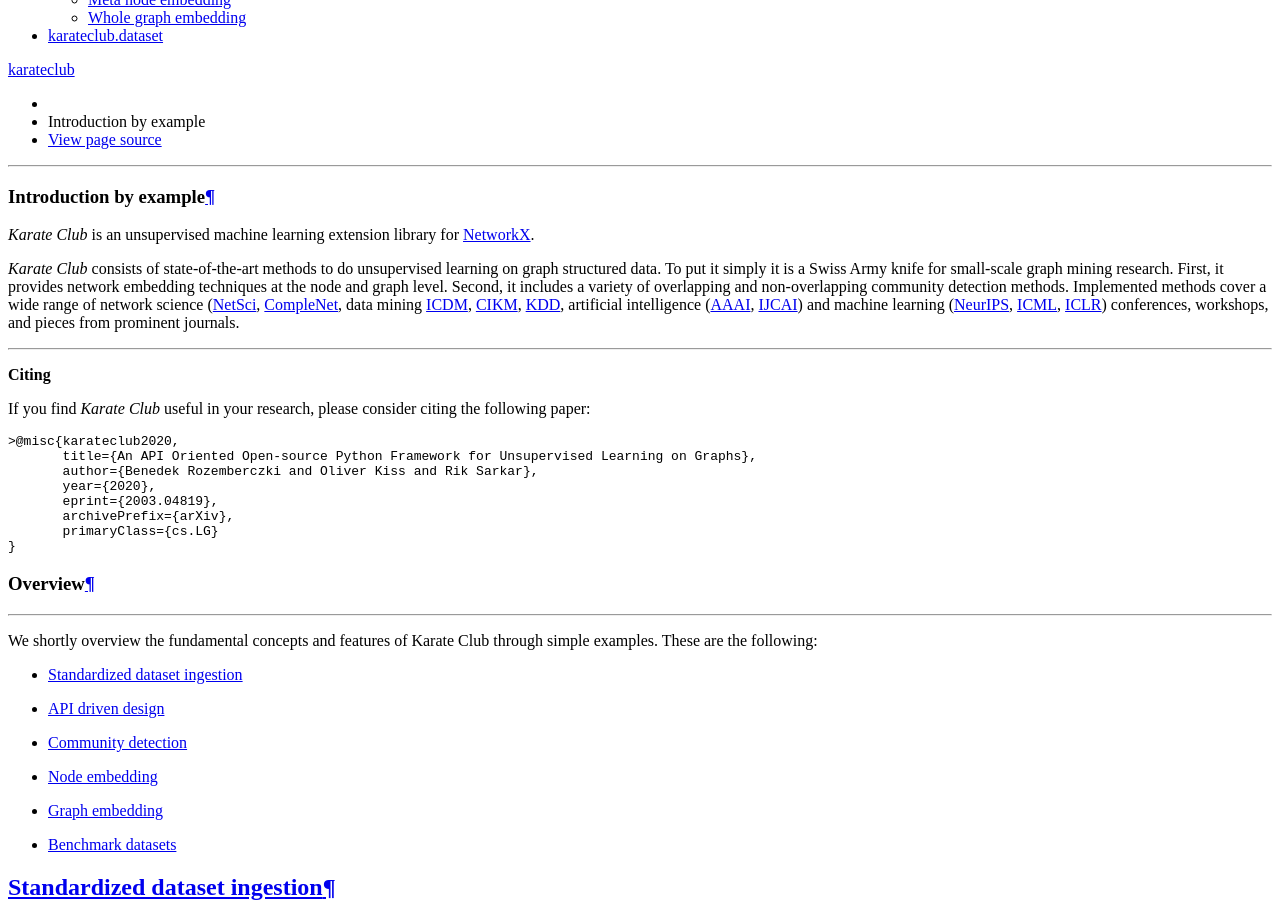
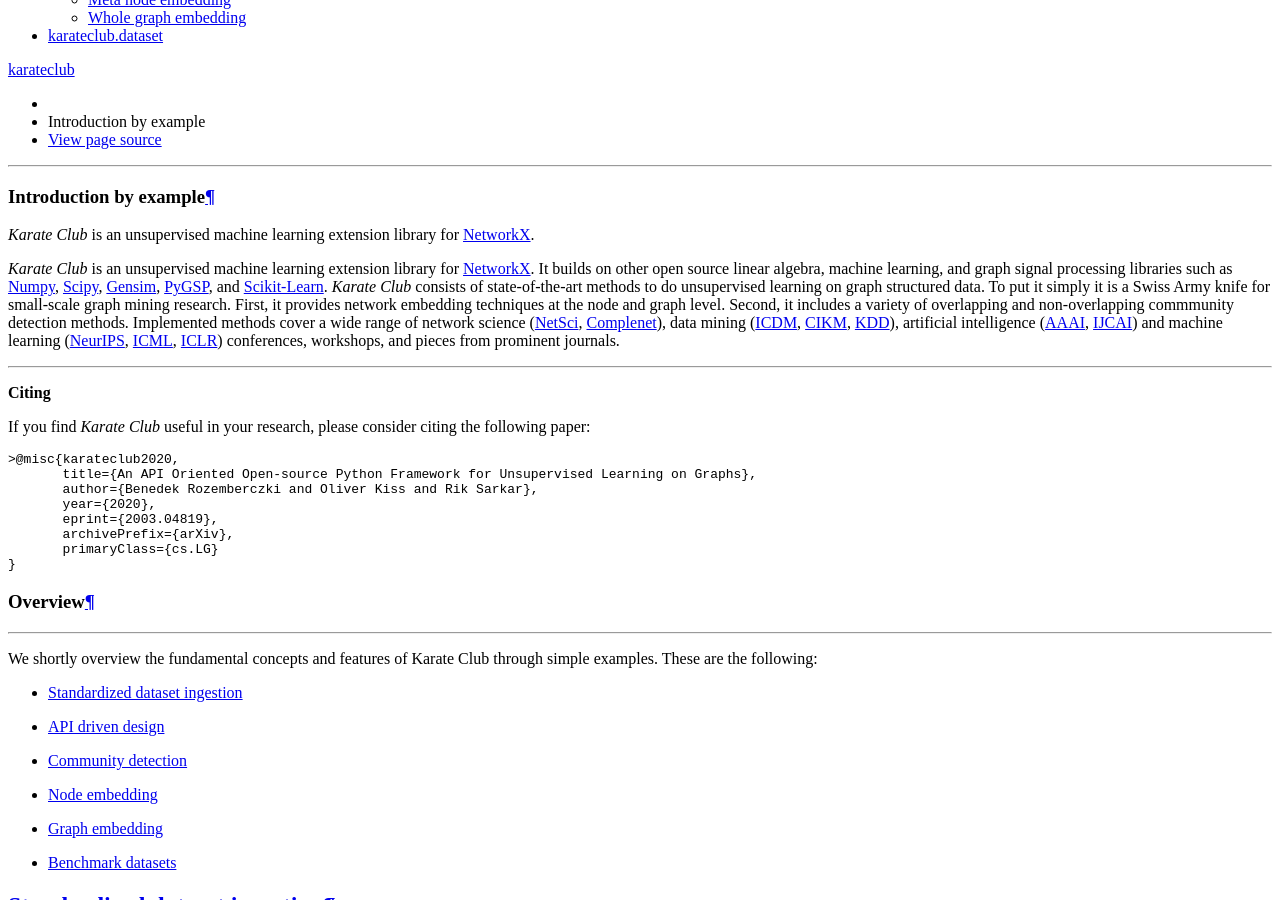
Before and after one commit to benedekrozemberczki/karateclub, a Sphinx documentation site: the page built from docs/source/notes/introduction.rst, in a window 1280 px wide and 900 px high, scrolled down 920 px. Built offline with Sphinx 7.4.7 and the Read the Docs theme 2.0.0, drawn with Linux system fonts in a browser that asks for light colours; pages that are not in the unit, such as notebooks, are missing from menus.

Commit message:
Docs fix.

```diff
--- a/docs/source/notes/introduction.rst
+++ b/docs/source/notes/introduction.rst
@@ -4,7 +4,7 @@
 *Karate Club* is an unsupervised machine learning extension library for `NetworkX <https://networkx.github.io/>`_.
 
 
-*Karate Club* consists of state-of-the-art methods to do unsupervised learning on graph structured data. To put it simply it is a Swiss Army knife for small-scale graph mining research. First, it provides network embedding techniques at the node and graph level. Second, it includes a variety of overlapping and non-overlapping community detection methods. Implemented methods cover a wide range of network science (`NetSci <https://netscisociety.net/home>`_, `CompleNet <https://complenet.weebly.com/>`_, data mining `ICDM <http://icdm2019.bigke.org/>`_, `CIKM <http://www.cikm2019.net/>`_, `KDD <https://www.kdd.org/kdd2020/>`_, artificial intelligence (`AAAI <http://www.aaai.org/Conferences/conferences.php>`_, `IJCAI <https://www.ijcai.org/>`_) and machine learning (`NeurIPS <https://nips.cc/>`_, `ICML <https://icml.cc/>`_, `ICLR <https://iclr.cc/>`_) conferences, workshops, and pieces from prominent journals.
+*Karate Club* is an unsupervised machine learning extension library for `NetworkX <https://networkx.github.io/>`_. It builds on other open source linear algebra, machine learning, and graph signal processing libraries such as `Numpy <https://numpy.org/>`_, `Scipy <https://www.scipy.org/>`_, `Gensim <https://radimrehurek.com/gensim/>`_, `PyGSP <https://pygsp.readthedocs.io/en/stable/>`_, and `Scikit-Learn <https://scikit-learn.org/stable/>`_. *Karate Club* consists of state-of-the-art methods to do unsupervised learning on graph structured data. To put it simply it is a Swiss Army knife for small-scale graph mining research. First, it provides network embedding techniques at the node and graph level. Second, it includes a variety of overlapping and non-overlapping commmunity detection methods. Implemented methods cover a wide range of network science (`NetSci <https://netscisociety.net/home>`_, `Complenet <https://complenet.weebly.com/>`_), data mining (`ICDM <http://icdm2019.bigke.org/>`_, `CIKM <http://www.cikm2019.net/>`_, `KDD <https://www.kdd.org/kdd2020/>`_), artificial intelligence (`AAAI <http://www.aaai.org/Conferences/conferences.php>`_, `IJCAI <https://www.ijcai.org/>`_) and machine learning (`NeurIPS <https://nips.cc/>`_, `ICML <https://icml.cc/>`_, `ICLR <https://iclr.cc/>`_) conferences, workshops, and pieces from prominent journals.
 
 --------------------------------------------------------------------------------
 
```
